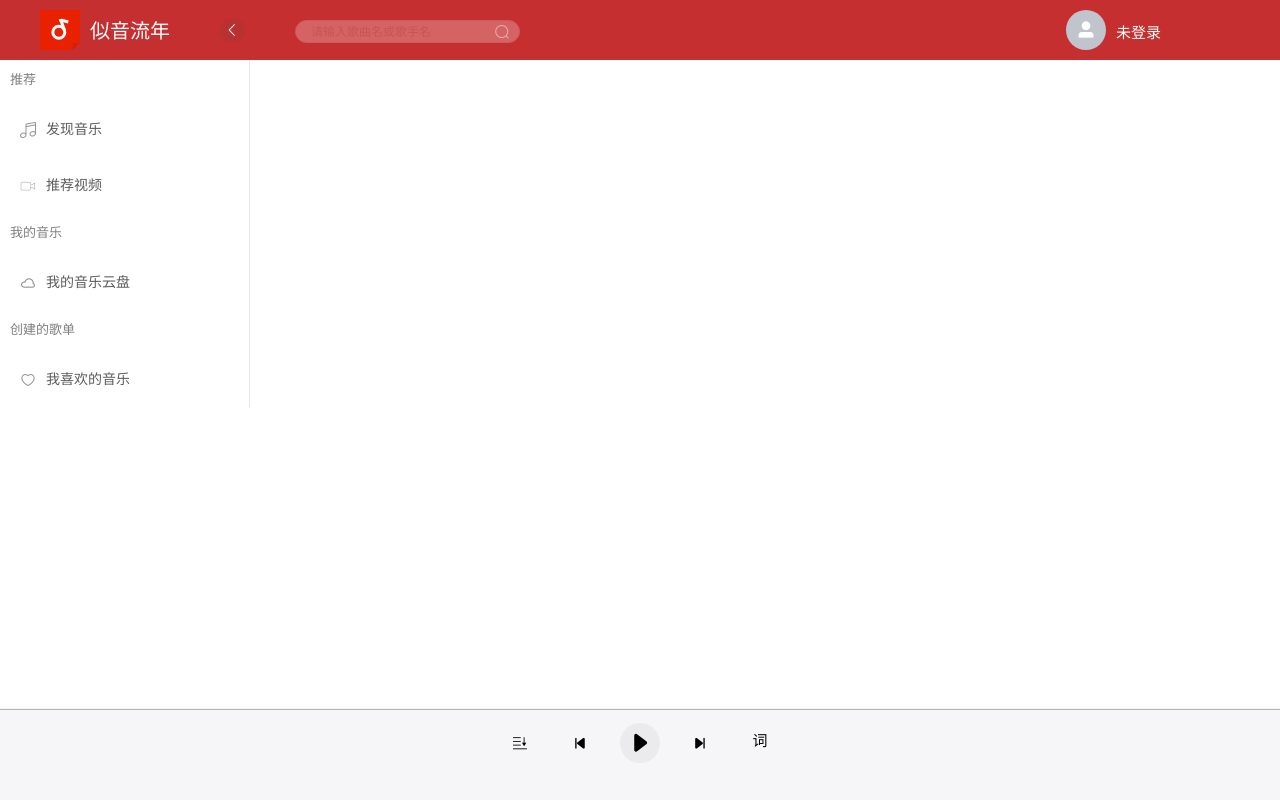
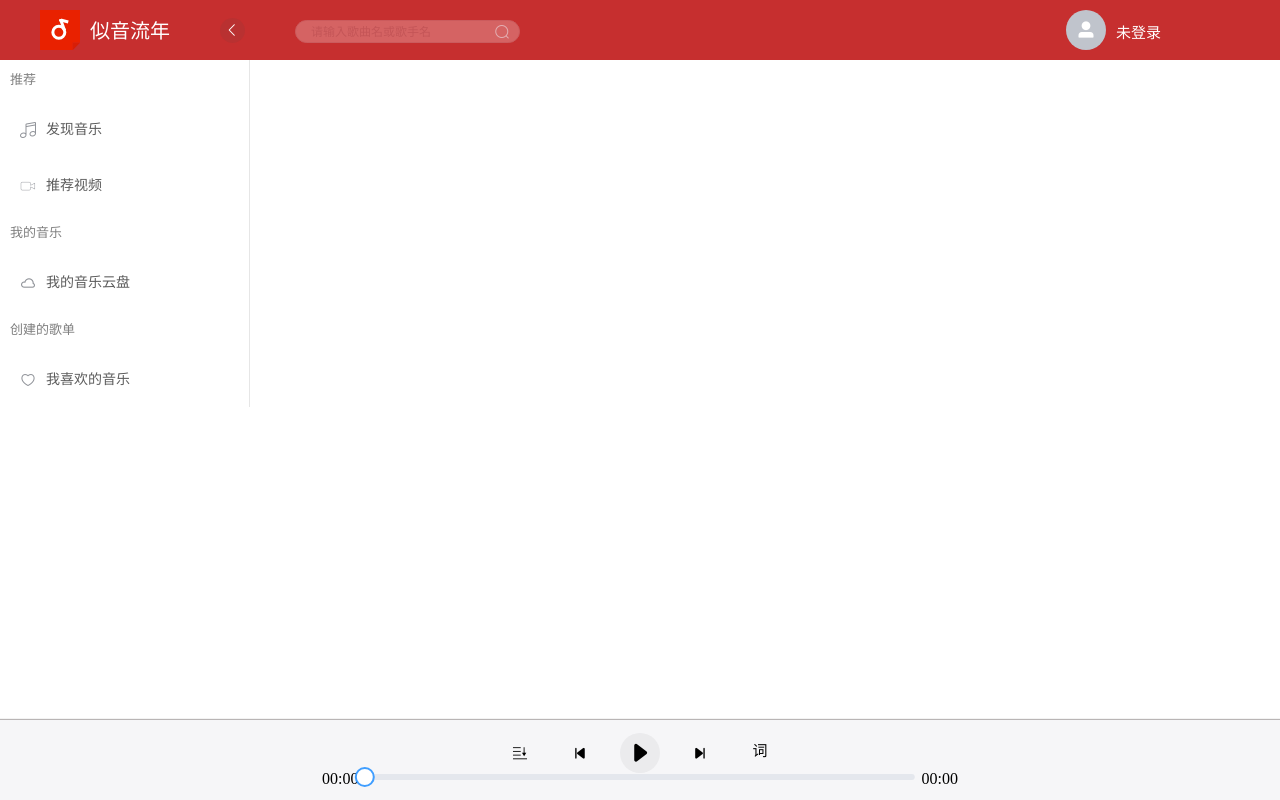
Before and after one commit to sanbinlbw/wdw-music, a Vue app: page /musicHome in a window 1280 px wide. Built offline with nearby package versions, Linux system fonts and the light colour scheme.

Commit message:
播放器基本功能完成，进度条bug解除，加上了时间过滤器，后续补上歌曲详情

```diff
--- a/src/main.js
+++ b/src/main.js
@@ -6,6 +6,8 @@ import 'normalize.css';
 import axios from 'axios'
 //导入element
 import '@/plugins/element.js'
+//导入过滤器
+import '@/plugins/filter.js'
 //导入全局样式
 import '@/assets/css/global.css'
 //引入自定义图标
--- /dev/null
+++ b/src/plugins/filter.js
@@ -0,0 +1,20 @@
+import Vue from 'vue'
+//全局过滤器(秒数转化为分钟)
+Vue.filter('timeFormat', function(time) {
+
+    //分钟
+    var minute = time / 60;
+    var minutes = parseInt(minute);
+
+    if (minutes < 10) {
+        minutes = "0" + minutes;
+    }
+
+    //秒
+    var second = time % 60;
+    var seconds = Math.round(second);
+    if (seconds < 10) {
+        seconds = "0" + seconds;
+    }
+    return `${minutes}:${seconds}`;
+})
--- a/src/views/musicHome/findMusic/findMusic.vue
+++ b/src/views/musicHome/findMusic/findMusic.vue
@@ -45,7 +45,7 @@
     #secondRoute {
         padding-right: 17px;
         padding-left: 3px;
-        height: 80vh;
+        height: 70vh;
         width: 100%;
         overflow-y: hidden;
         overflow-x: hidden;
--- a/src/views/musicHome/findMusic/personRecom/mvRecom.vue
+++ b/src/views/musicHome/findMusic/personRecom/mvRecom.vue
@@ -64,6 +64,10 @@
         cursor: pointer;
         color: #373737;
         opacity: 0.9;
+        white-space: nowrap;
+        text-overflow: ellipsis;
+        overflow: hidden;
+        word-break: break-all;
     }
 
     #mvName:hover,
--- a/src/views/musicHome/leftNav.vue
+++ b/src/views/musicHome/leftNav.vue
@@ -56,9 +56,7 @@
                 console.log(key, keyPath);
             }
         },
-        created() {
-
-        },
+        created() {},
     }
 </script>
 
--- a/src/views/musicHome/musicPlay.vue
+++ b/src/views/musicHome/musicPlay.vue
@@ -1,7 +1,8 @@
 <template>
     <div class="musicPlay">
-        <audio :src="musicUrl" autoplay class="playMusicAudio" ref="audio"></audio>
+        <audio :src="musicUrl" autoplay class="playMusicAudio" ref="audio" @canplay="getDuration" @timeupdate="durationUpdate"></audio>
         <div id="audioFunc">
+            <!-- 播放顺序 -->
             <div @click="changeOrd">
                 <el-tooltip class="item" effect="light" content="顺序播放" placement="top" :open-delay="500">
                     <div id="playOrd" v-show="playOrd === 0"><i class="iconfont icon-liebiaoshunxu" style="font-size: 18px;"></i></div>
@@ -16,14 +17,24 @@
                     <div id="playOrd" v-show="playOrd === 3"><i class="iconfont icon-suijibofang" style="font-size: 18px;"></i></div>
                 </el-tooltip>
             </div>
+            <!-- 上一首歌曲 -->
             <div id="backSong"><i class="iconfont icon-shangyishou" style="font-size: 18px;"></i></div>
+            <!-- 播放与暂停 -->
             <div>
                 <div id="pause" v-show="isPlaying" @click="pauseSong"><i class="iconfont icon-zanting" style="font-size: 18px;"></i></div>
                 <div id="play" v-show="!isPlaying" @click="playSong"><i class="iconfont icon-bofang" style="font-size: 30px;"></i></div>
             </div>
+            <!-- 下一首歌曲 -->
             <div id="nextSong"><i class="iconfont icon-xiayishou" style="font-size: 18px;"></i></div>
+            <!-- 歌词 -->
             <div id="album"><span style="font-size: 15px;">词</span></div>
         </div>
+        <!-- 播放进度条 -->
+        <span style="position: absolute;right: 72%;bottom: 12px;">{{this.musicDuration | timeFormat}}</span>
+        <div id="playSlider">
+            <el-slider v-model="musicDuration" :max="musicAllDuration" :show-tooltip="false" @change="changeMusicDuration" @mousedown.native="isChange = true" @mouseup.native="isChange = false"></el-slider>
+        </div>
+        <span style="position: absolute;left: 72%;bottom: 12px;">{{this.musicAllDuration | timeFormat}}</span>
     </div>
 </template>
 
@@ -39,12 +50,33 @@
                 // 判断当前是否在播放
                 isPlaying: false,
                 //判断播放顺序模式
-                playOrd: 0
+                playOrd: 0,
+                //歌曲总时长
+                musicAllDuration: 0,
+                // 歌曲当前时长
+                musicDuration: 0,
+                //判断是否被拖动
+                isChange: false
             }
         },
         methods: {
             // 播放音乐
             playSong() {
+                if (!this.musicUrl) {
+                    const h = this.$createElement;
+                    this.$message.error({
+                        message: h('p', null, [
+                            h('span', null, '列表中没有可播放的歌曲'),
+                            h('i', {
+                                style: 'color: red'
+                            }, '')
+                        ]),
+                        offset: 280,
+                        center: true,
+                        showClose: true
+                    });
+                    return
+                }
                 this.isPlaying = true
                 this.$refs.audio.play()
             },
@@ -57,7 +89,22 @@
             changeOrd() {
                 if (this.playOrd === 3) return this.playOrd = 0
                 this.playOrd++
-            }
+            },
+            //获得播放歌曲总时长
+            getDuration() {
+                this.musicAllDuration = this.$refs.audio.duration
+            },
+            //更新当前时长
+            durationUpdate() {
+                if (this.isChange === true) return
+                this.musicDuration = this.$refs.audio.currentTime
+            },
+            //鼠标拖拽松开时
+            changeMusicDuration() {
+                if (this.musicAllDuration === 0) return
+                this.$refs.audio.currentTime = this.musicDuration
+                this.isChange = false
+            },
         },
     }
 </script>
@@ -70,7 +117,7 @@
         box-shadow: 0 0 1px 1px #b9b5b5;
         bottom: 0;
         width: 100%;
-        height: 90px;
+        height: 80px;
         background: #f6f6f8;
     }
     /* 音乐操作 */
@@ -125,4 +172,12 @@
         margin-left: 50%;
         transform: translateX(-50%);
     }
+    /* 播放条样式 */
+
+    #playSlider {
+        width: 43%;
+        margin-top: -15px;
+        margin-left: 50%;
+        transform: translateX(-50%);
+    }
 </style>
```
